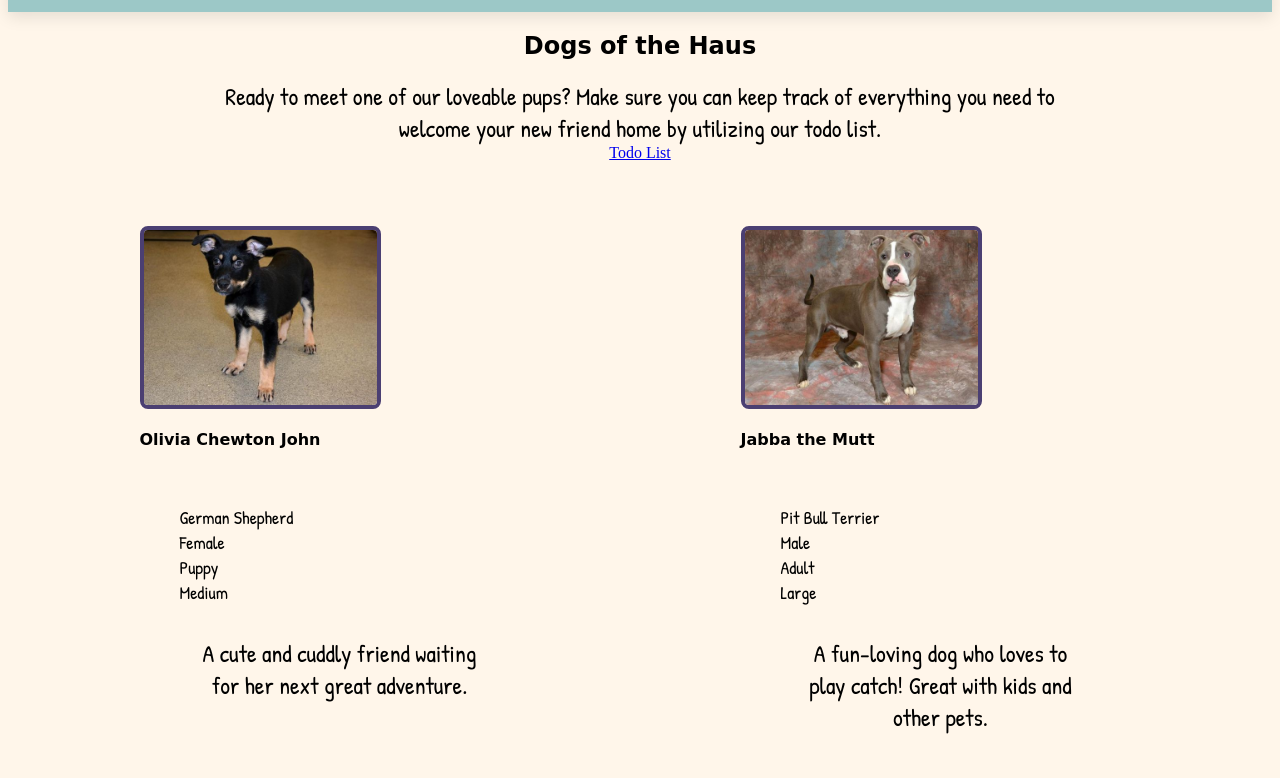
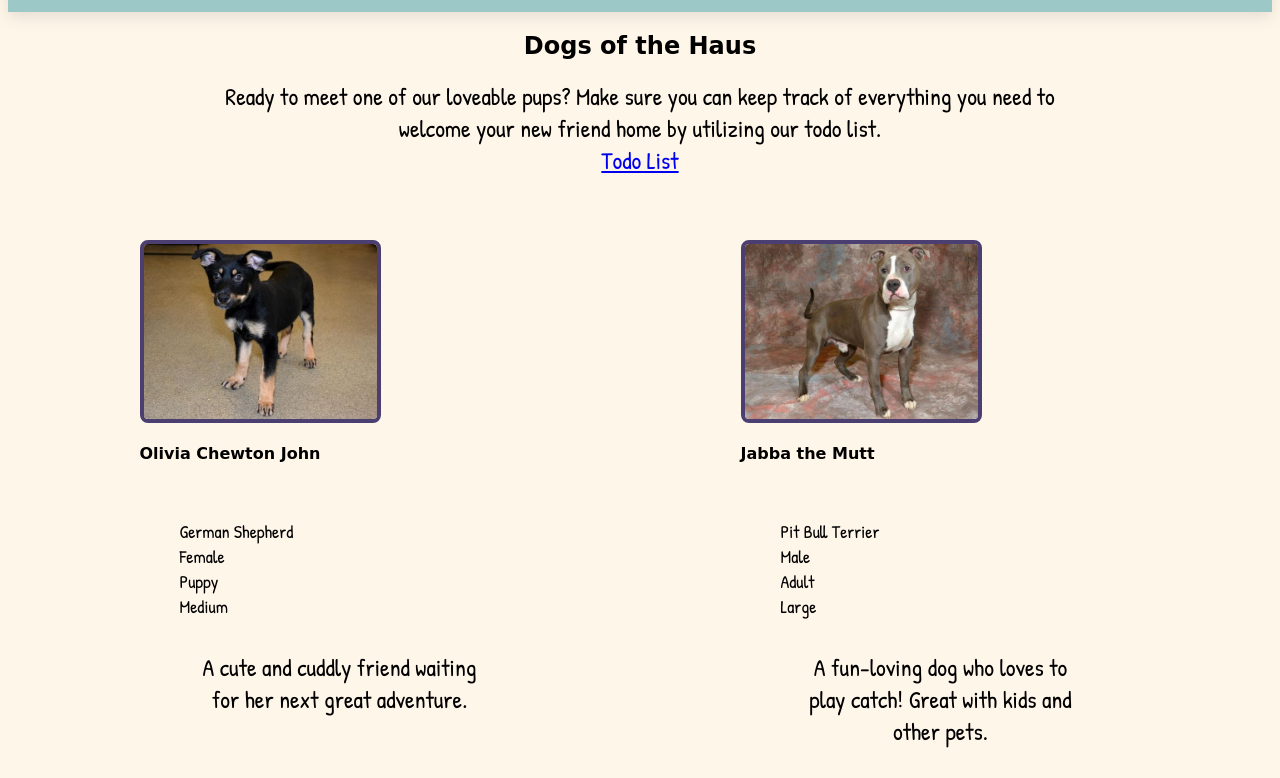
Before and after one commit to Nannaleigh/capstone, a website: page public/adopt.html in a window 1280 px wide. Shown: the part 119-897 px from the top of the page. Drawn offline with Linux system fonts and the light colour scheme; a web font is replaced by a local one.

Commit message:
fixed image issues

```diff
--- a/public/adopt.html
+++ b/public/adopt.html
@@ -20,7 +20,7 @@
         <div class="nav-center">
           <!--nav header-->
           <div class="nav-header">
-            <img src="../images/house2.png" class="icon" alt="dog house">
+            <img src="./images/house2.png" class="icon" alt="dog house">
             <br>
             <h1 class="logo">Dawg Haus</h1>
             <button class="nav-toggle">
@@ -50,7 +50,7 @@
             <!-- dog columns-->
         <class class="section-center">
             <article class="dog-profile">
-                <img src = "/images/01.jpg" class = "photo" alt = "puppy"/>
+                <img src = "../public/images/01.jpg" class = "photo" alt = "puppy"/>
             <div class="dog-info">
                 <header>
                     <h4>Name</h4>
--- a/public/adopt.js
+++ b/public/adopt.js
@@ -1,7 +1,7 @@
 const adoptDogs = [
     {
         id: 1,
-        img: "/images/01.jpg",
+        img: "./images/01.jpg",
         name: 'Olivia Chewton John',
         breed:'German Shepherd',
         sex: 'Female',
@@ -11,7 +11,7 @@ const adoptDogs = [
     },
     {
        id: 2,
-       img: "/images/02.jpg",
+       img: "./images/02.jpg",
        name: 'Jabba the Mutt',
        breed: 'Pit Bull Terrier',
        sex: 'Male',
@@ -21,7 +21,7 @@ const adoptDogs = [
    },
    {
        id: 3,
-       img: "/images/03.jpg",
+       img: "./images/03.jpg",
        name: 'Mary Puppins',
        breed: 'Border Collie' ,
        sex: 'Female',
@@ -31,7 +31,7 @@ const adoptDogs = [
    },
    {
        id: 4,
-       img: "/images/04.jpg",
+       img: "./images/04.jpg",
        name: 'Bilbo Waggins',
        breed:'Australian Cattle Dog',
        sex: 'Male',
@@ -41,7 +41,7 @@ const adoptDogs = [
    },
    {
        id: 5,
-       img: "/images/05.jpg",
+       img: "./images/05.jpg",
        name: 'Sir Waggington',
        breed: 'Labrador Retriever',
        sex:'Male' ,
@@ -51,7 +51,7 @@ const adoptDogs = [
    },
    {
        id: 6,
-       img: "/images/06.jpg",
+       img: "./images/06.jpg",
        name: 'Porkchop',
        breed:'German Shepherd' ,
        sex:'Female' ,
@@ -61,7 +61,7 @@ const adoptDogs = [
    },
    {
        id: 7,
-       img: "/images/07.jpg",
+       img: "./images/07.jpg",
        name: 'Sir Licks-a-Lot',
        breed: 'Labrador Retriever',
        sex:'Male' ,
@@ -71,7 +71,7 @@ const adoptDogs = [
    },
    {
        id: 8,
-       img: "/images/08.jpg",
+       img: "./images/08.jpg",
        name: 'Pup Tart',
        breed: 'Australian Shepherd' ,
        sex:'Male' ,
@@ -81,7 +81,7 @@ const adoptDogs = [
    },
    {
        id: 9,
-       img: "/images/09.jpg",
+       img: "./images/09.jpg",
        name: 'Chewbacca',
        breed:'Labrador Retriever' ,
        sex:'Male' ,
@@ -92,7 +92,7 @@ const adoptDogs = [
 
    {
        id: 10,
-       img: "/images/10.jpg",
+       img: "./images/10.jpg",
        name: 'Joan of Bark',
        breed: 'American Husky',
        sex: 'Female',
@@ -102,7 +102,7 @@ const adoptDogs = [
    },
    {
        id: 11,
-       img: "/images/11.jpg",
+       img: "./images/11.jpg",
        name: 'Blue',
        breed:'Australian Cattle Dog' ,
        sex: 'Female',
@@ -112,7 +112,7 @@ const adoptDogs = [
    },
    {
        id: 12,
-       img: "/images/12.jpg",
+       img: "./images/12.jpg",
        name: 'Jonesy Bones',
        breed: 'Australian Cattle Dog',
        sex: 'Female',
--- a/public/styles.css
+++ b/public/styles.css
@@ -14,7 +14,7 @@
 font-family: 'Dela Gothic One', cursive;
 }
 
- .text, .item-text {
+ .text, .item-text, a {
     font-family: 'Patrick Hand', cursive;
     font-size: 24px;
     width: 70%;
@@ -187,7 +187,7 @@
     padding: 1rem;
   }
   .nav-toggle {
-    font-size: 1.5rem;
+    font-size: 2rem;
     color: #4b3f72;
     background: transparent;
     border-color: transparent;
@@ -203,7 +203,7 @@
   }
   .links a {
     color: hsl(209, 34%, 30%);
-    font-size: 1rem;
+    font-size: 1.5rem;
     text-transform: capitalize;
     letter-spacing: 0.1rem;
     display: block;
```
Also changed, not shown: public/form.html (+1 -1 lines), public/index.html (+2 -2 lines).
